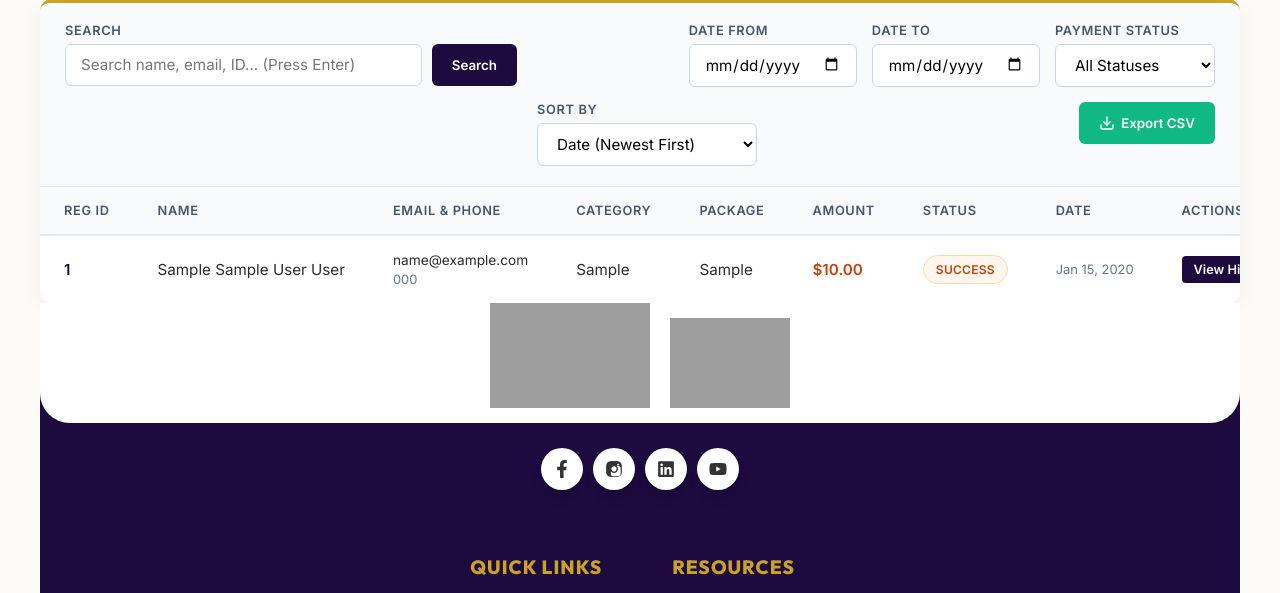
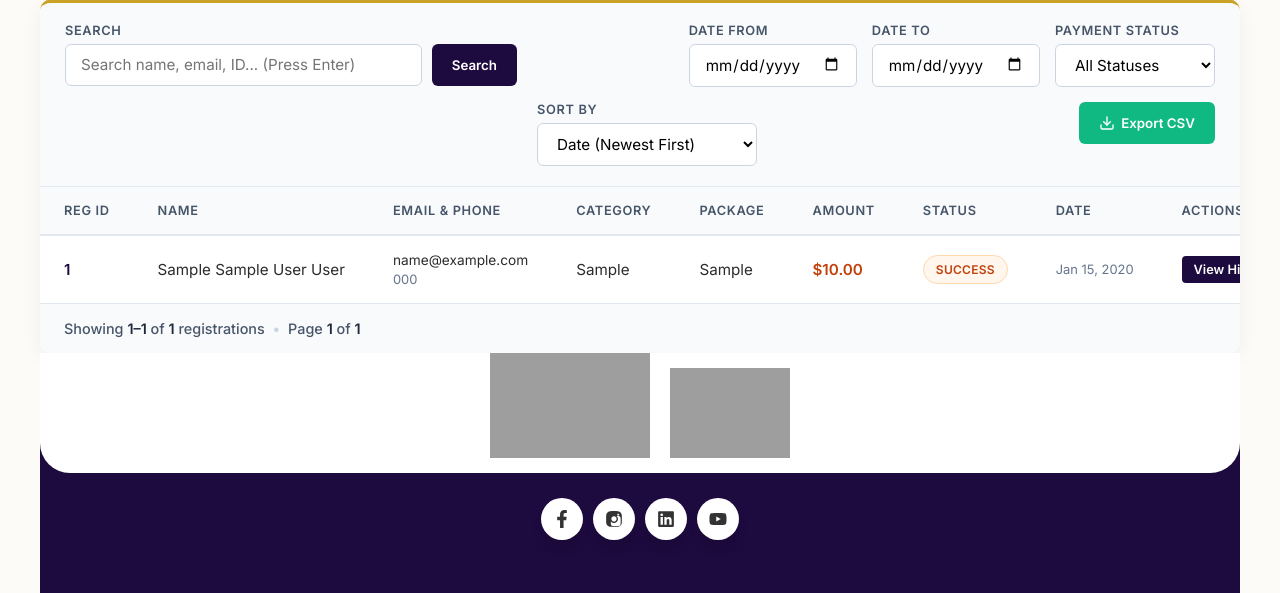
Before and after one commit to anandhukrisb/INTERNATIONAL-CONFERENCE-RAJAGIRI, a PHP site: page /admin/dashboard.php in a window 1280 px wide. Shown: the part 149-742 px from the top of the page. Run offline with PHP 8.4, Linux system fonts and the light colour scheme; the visitor is signed in with stand-in values (Sample User, id 1); tables that the repository leaves empty or names only in its code hold one stand-in row (values such as "Sample post").

Commit message:
implemented paginations

```diff
--- a/admin/dashboard.php
+++ b/admin/dashboard.php
@@ -324,32 +324,72 @@ try {
         }
         .pagination {
             display: flex;
-            justify-content: center;
+            justify-content: space-between;
             align-items: center;
-            gap: 15px;
-            padding: 20px;
+            flex-wrap: wrap;
+            gap: 12px;
+            padding: 16px 24px;
             background: #f8fafc;
             border-top: 1px solid #e2e8f0;
         }
+        .pagination-info {
+            font-size: 0.9rem;
+            color: #475569;
+            font-weight: 500;
+        }
+        .pagination-info strong {
+            color: #1e293b;
+            font-weight: 700;
+        }
+        .pagination-controls {
+            display: flex;
+            align-items: center;
+            gap: 5px;
+            flex-wrap: wrap;
+        }
         .page-link {
-            padding: 8px 16px;
+            display: inline-flex;
+            align-items: center;
+            justify-content: center;
+            min-width: 34px;
+            height: 34px;
+            padding: 0 10px;
             background: white;
             border: 1px solid #cbd5e1;
             border-radius: 6px;
             color: var(--primary-purple);
             text-decoration: none;
             font-weight: 600;
-            font-size: 0.9rem;
+            font-size: 0.88rem;
             transition: all 0.2s;
+            user-select: none;
         }
-        .page-link:hover {
+        .page-link:hover:not(.active):not(.disabled) {
             background: #f1f5f9;
             border-color: var(--primary-purple);
+            color: var(--primary-purple);
         }
-        .page-info {
-            font-size: 0.95rem;
-            color: #475569;
-            font-weight: 500;
+        .page-link.active {
+            background: var(--primary-purple);
+            color: white;
+            border-color: var(--primary-purple);
+            cursor: default;
+        }
+        .page-link.disabled {
+            opacity: 0.45;
+            cursor: not-allowed;
+            pointer-events: none;
+            background: #f1f5f9;
+            color: #94a3b8;
+        }
+        .page-ellipsis {
+            display: inline-flex;
+            align-items: center;
+            justify-content: center;
+            min-width: 24px;
+            height: 34px;
+            color: #64748b;
+            font-weight: 600;
         }
         @keyframes spin { 100% { transform: rotate(360deg); } }
         @media (max-width: 600px) {
@@ -357,6 +397,13 @@ try {
                 margin-left: 0;
                 width: 100%;
             }
+            .pagination {
+                flex-direction: column;
+                align-items: center;
+                text-align: center;
+            }
+        }
+
         /* Modern Modal Component */
         .admin-modal-backdrop {
             position: fixed;
@@ -816,29 +863,81 @@ try {
                             <?php endforeach; ?>
                         <?php else: ?>
                             <tr>
-                                <td colspan="8" style="text-align: center; padding: 40px; color: #64748b;">No registrations found yet.</td>
+                                <td colspan="9" style="text-align: center; padding: 40px; color: #64748b;">No registrations found yet.</td>
                             </tr>
                         <?php endif; ?>
                     </tbody>
                 </table>
             </div>
 
-            <?php if (isset($total_pages) && $total_pages > 1): ?>
-            <div class="pagination">
+            <?php if (isset($total_records) && $total_records > 0): ?>
             <?php
                 $qsParams = $_GET;
                 unset($qsParams['page']);
-                    $baseQs = http_build_query($qsParams);
-                    $baseQs = $baseQs ? '&' . $baseQs : '';
+                $buildPageUrl = function($p) use ($qsParams) {
+                    $params = $qsParams;
+                    $params['page'] = $p;
+                    return '?' . http_build_query($params);
+                };
+                $fromRec = ($total_records == 0) ? 0 : $offset + 1;
+                $toRec = min($offset + count($registrations), $total_records);
             ?>
+            <div class="pagination">
+                <div class="pagination-info">
+                    Showing <strong><?php echo $fromRec; ?>–<?php echo $toRec; ?></strong> of <strong><?php echo number_format($total_records); ?></strong> registrations
+                    <span style="color: #cbd5e1; margin: 0 4px;">•</span>
+                    Page <strong><?php echo $page; ?></strong> of <strong><?php echo $total_pages; ?></strong>
+                </div>
+
+                <?php if ($total_pages > 1): ?>
+                <div class="pagination-controls">
+                    <!-- First & Prev -->
                     <?php if ($page > 1): ?>
-                    <a href="?page=<?php echo ($page - 1) . $baseQs; ?>" onclick="showLinkLoading(this, 'Loading...')" class="page-link">Previous</a>
+                        <a href="<?php echo htmlspecialchars($buildPageUrl(1)); ?>" onclick="showLinkLoading(this, 'Loading...')" class="page-link" title="First Page">« First</a>
+                        <a href="<?php echo htmlspecialchars($buildPageUrl($page - 1)); ?>" onclick="showLinkLoading(this, 'Loading...')" class="page-link" title="Previous Page">‹ Prev</a>
+                    <?php else: ?>
+                        <span class="page-link disabled">« First</span>
+                        <span class="page-link disabled">‹ Prev</span>
                     <?php endif; ?>
 
-                <span class="page-info">Page <?php echo $page; ?> of <?php echo $total_pages; ?> (<?php echo $total_records; ?> total)</span>
+                    <!-- Numbered Pages -->
+                    <?php
+                        $window = 2;
+                        $startP = max(1, $page - $window);
+                        $endP = min($total_pages, $page + $window);
 
+                        if ($startP > 1):
+                    ?>
+                        <a href="<?php echo htmlspecialchars($buildPageUrl(1)); ?>" onclick="showLinkLoading(this, 'Loading...')" class="page-link">1</a>
+                        <?php if ($startP > 2): ?>
+                            <span class="page-ellipsis">…</span>
+                        <?php endif; ?>
+                    <?php endif; ?>
+
+                    <?php for ($p = $startP; $p <= $endP; $p++): ?>
+                        <?php if ($p === $page): ?>
+                            <span class="page-link active" aria-current="page"><?php echo $p; ?></span>
+                        <?php else: ?>
+                            <a href="<?php echo htmlspecialchars($buildPageUrl($p)); ?>" onclick="showLinkLoading(this, 'Loading...')" class="page-link"><?php echo $p; ?></a>
+                        <?php endif; ?>
+                    <?php endfor; ?>
+
+                    <?php if ($endP < $total_pages): ?>
+                        <?php if ($endP < $total_pages - 1): ?>
+                            <span class="page-ellipsis">…</span>
+                        <?php endif; ?>
+                        <a href="<?php echo htmlspecialchars($buildPageUrl($total_pages)); ?>" onclick="showLinkLoading(this, 'Loading...')" class="page-link"><?php echo $total_pages; ?></a>
+                    <?php endif; ?>
+
+                    <!-- Next & Last -->
                     <?php if ($page < $total_pages): ?>
-                    <a href="?page=<?php echo ($page + 1) . $baseQs; ?>" onclick="showLinkLoading(this, 'Loading...')" class="page-link">Next</a>
+                        <a href="<?php echo htmlspecialchars($buildPageUrl($page + 1)); ?>" onclick="showLinkLoading(this, 'Loading...')" class="page-link" title="Next Page">Next ›</a>
+                        <a href="<?php echo htmlspecialchars($buildPageUrl($total_pages)); ?>" onclick="showLinkLoading(this, 'Loading...')" class="page-link" title="Last Page">Last »</a>
+                    <?php else: ?>
+                        <span class="page-link disabled">Next ›</span>
+                        <span class="page-link disabled">Last »</span>
+                    <?php endif; ?>
+                </div>
                 <?php endif; ?>
             </div>
             <?php endif; ?>
```
Lines whose indentation alone changed are shown as unchanged.
